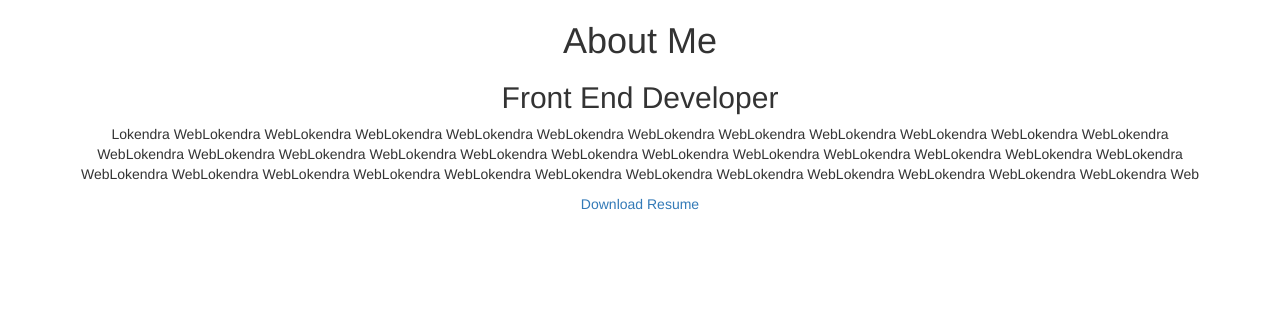
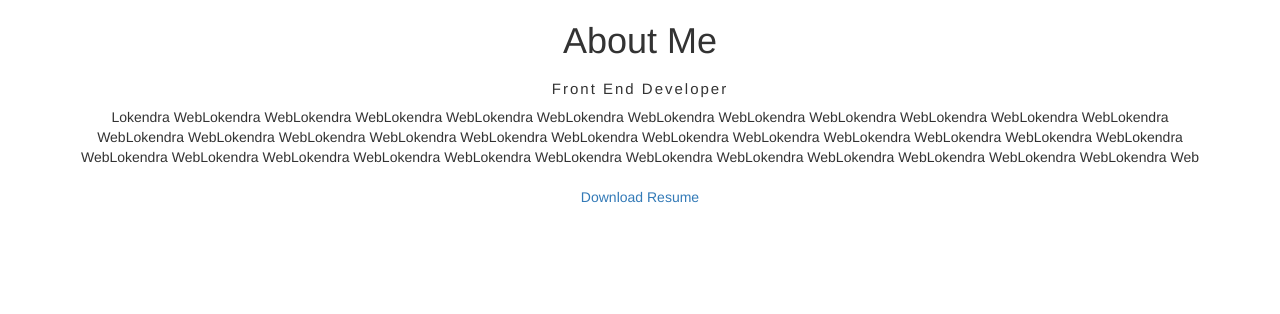
Before and after one commit to lokendra280/bootstrablokendra.github.io, a PHP site: page / in a window 1280 px wide. Shown: the part 943-1257 px from the top of the page. After the commit the page ends 1146 px from the top, so only its background shows below. Run offline with PHP 8.4, Linux system fonts and the light colour scheme.

Commit message:
Update style.css

```diff
--- a/style.css
+++ b/style.css
@@ -10,6 +10,15 @@
 	height: 360px;
 
 }
-#about .col-left{
+#about .col-right{
 	width: 100%;
 }
+#about .col-right h2{
+	font-size: 1.5rem;
+	font-weight: 500;
+	letter-spacing: .2rem;
+	margin-bottom: 10px;
+}
+#about .col-right p{
+	margin-bottom: 20px;
+}
```
